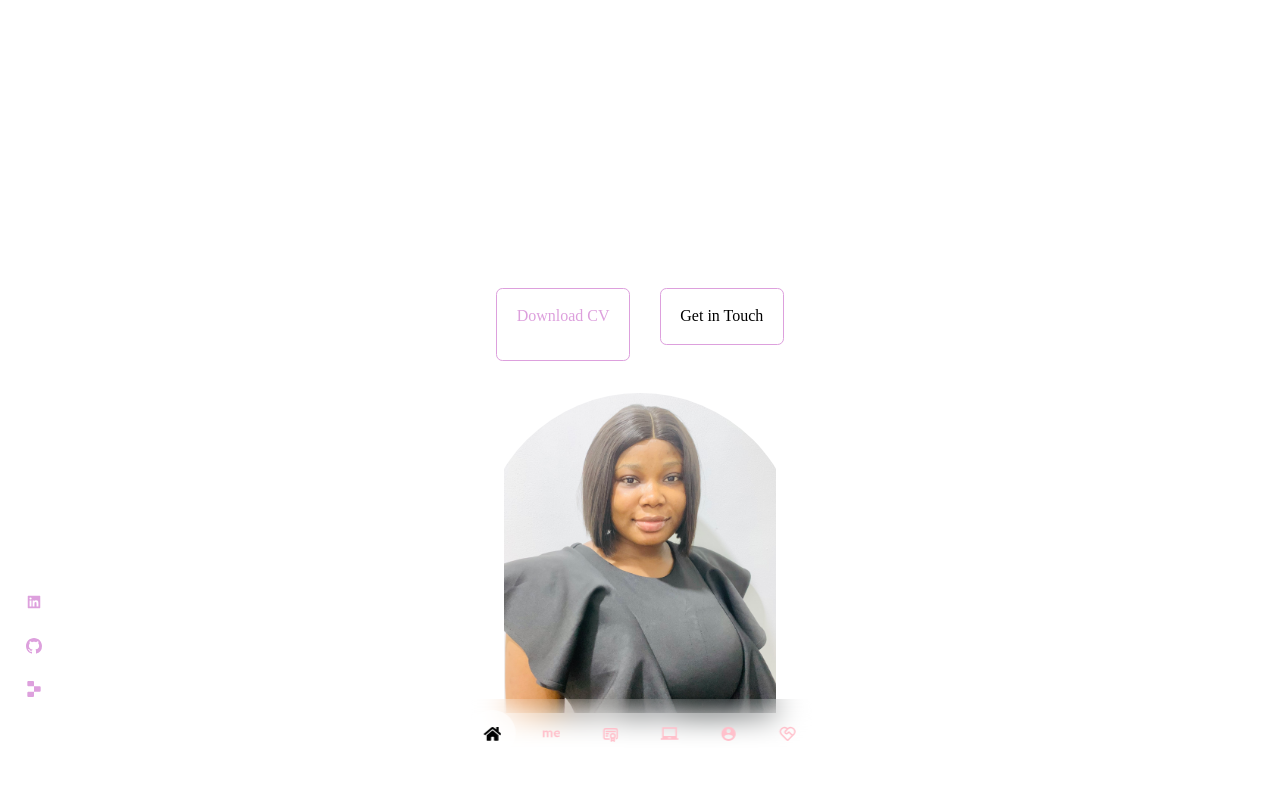
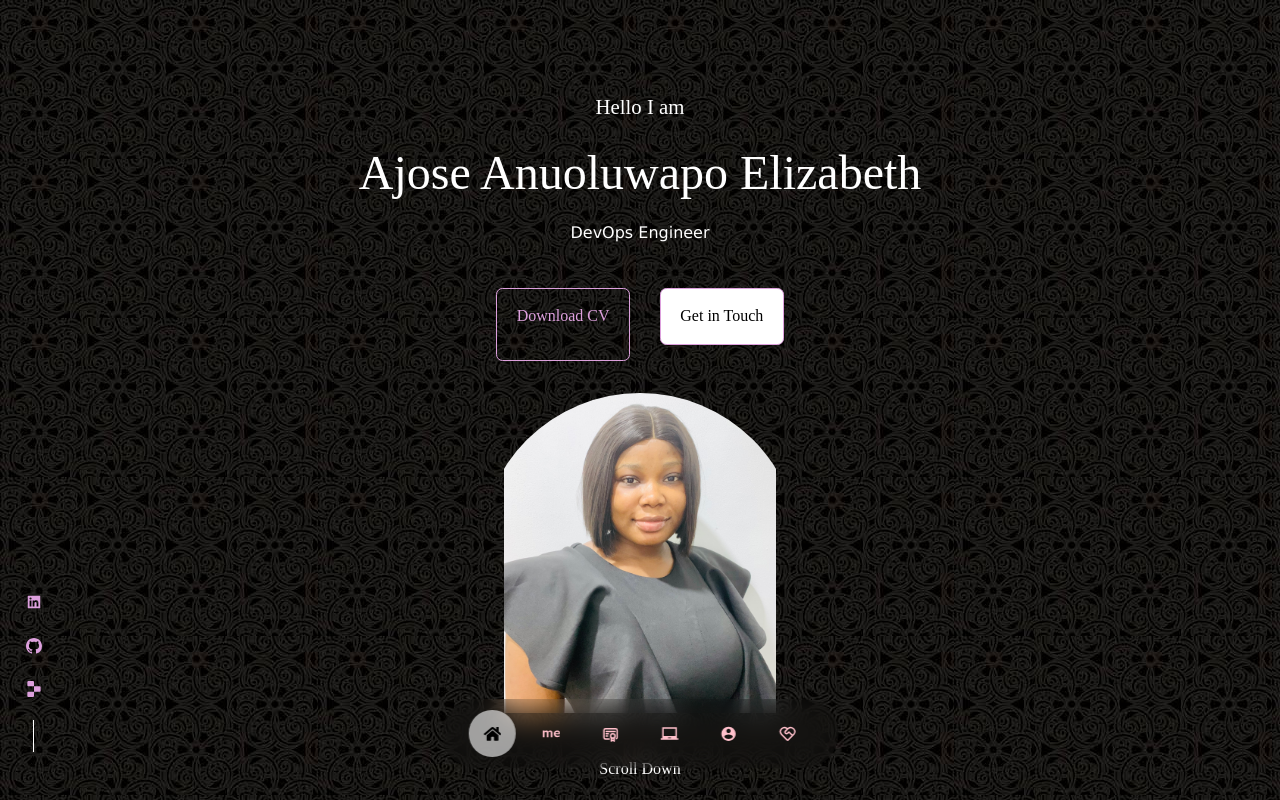
Before and after one commit to lizabethwordp/reactportfolio, a React (Create React App) app: page / in a window 1280 px wide. Shown: the top 800 px of the page. Built offline with nearby package versions, Linux system fonts and the light colour scheme; a web font is replaced by a local one.

Commit message:
Update index.css

```diff
--- a/src/index.css
+++ b/src/index.css
@@ -39,7 +39,7 @@ body{
     /* background: var(--color-bg); */
     color: var(--color-white);
     line-height: 1.9;
-/*     background-image: url(../src/assets/me1.jpg) */
+     background-image: url(../src/assets/me1.jpg)
 }
 
 /* General styles */
```
